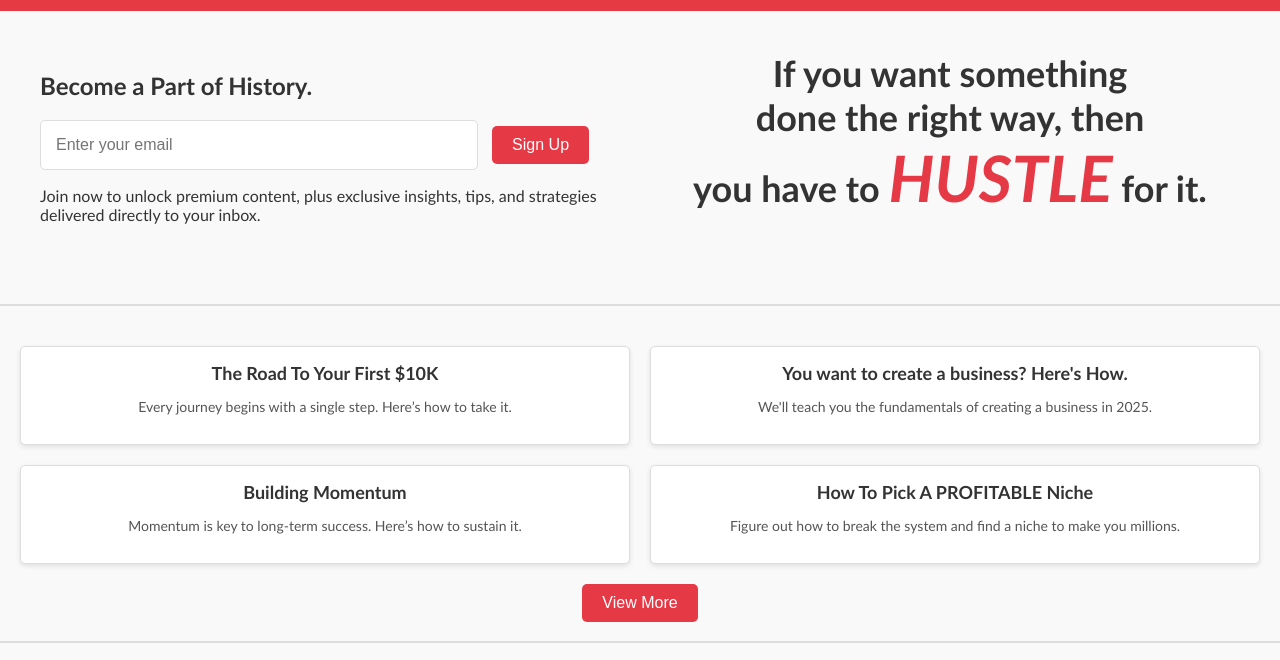
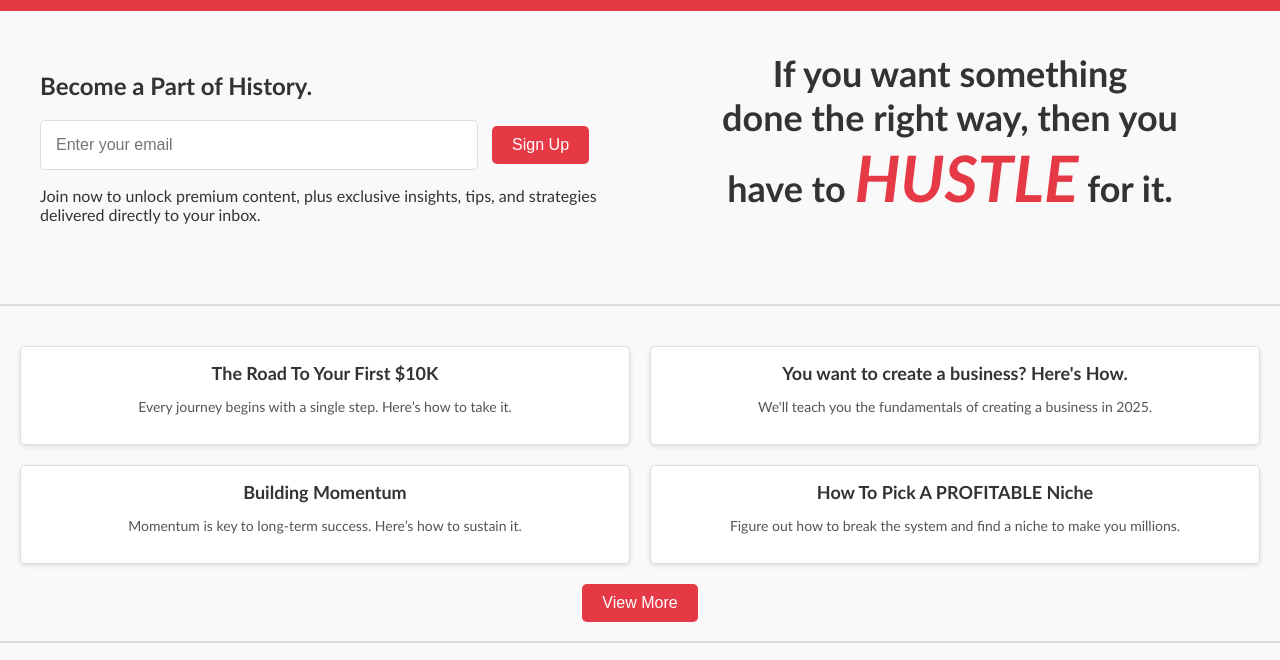
Before and after one commit to hustlementality/home, a plain HTML site: page index.html in a window 1280 px wide. Shown: the part 70-730 px from the top of the page. Drawn offline with Linux system fonts and the light colour scheme.

Commit message:
Update index.html

```diff
--- a/index.html
+++ b/index.html
@@ -38,8 +38,8 @@
         </div>
         <div class="quote">
             <h1>If you want something</h1>
-            <h1>done the right way, then</h1>
-            <h1>you have to <span class="highlight">HUSTLE</span> for it.</h1>
+            <h1>done the right way, then you</h1>
+            <h1>have to <span class="highlight">HUSTLE</span> for it.</h1>
         </div>
     </div>
     <div class="divider"></div>
```
